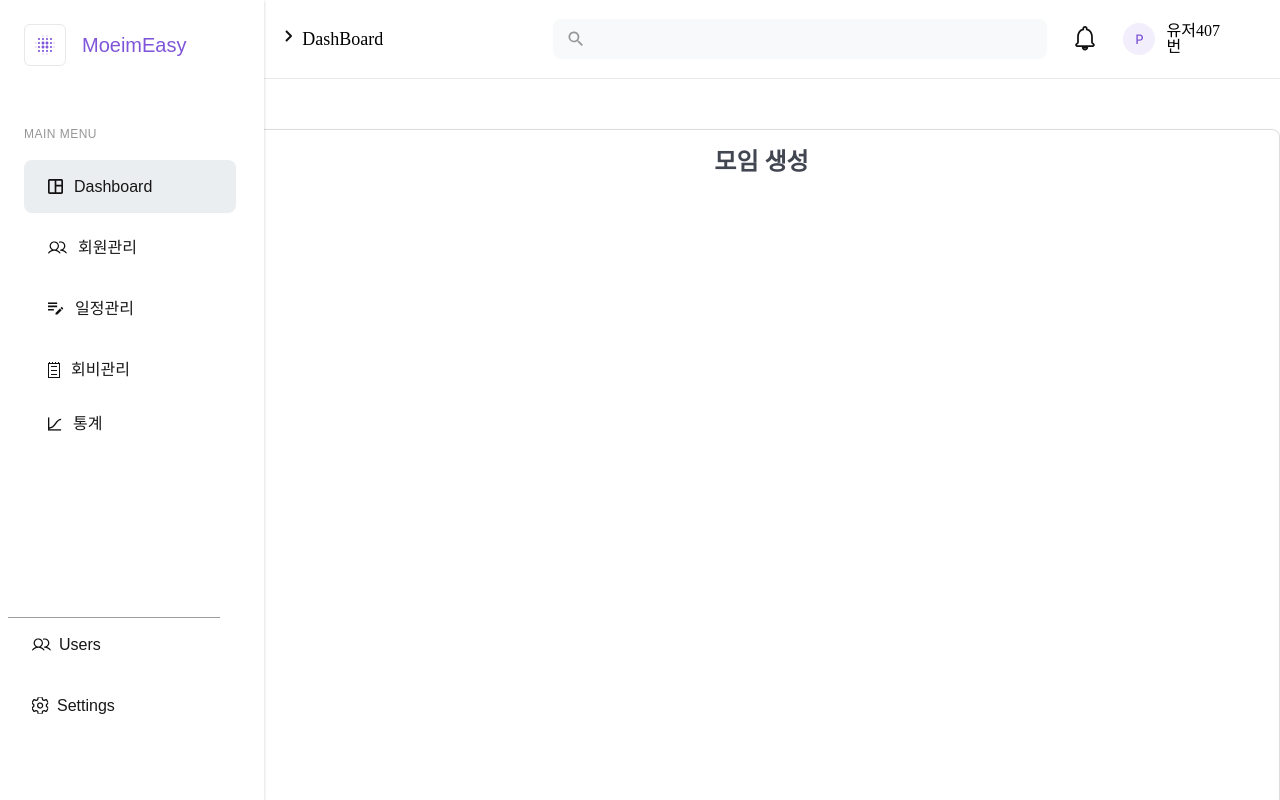
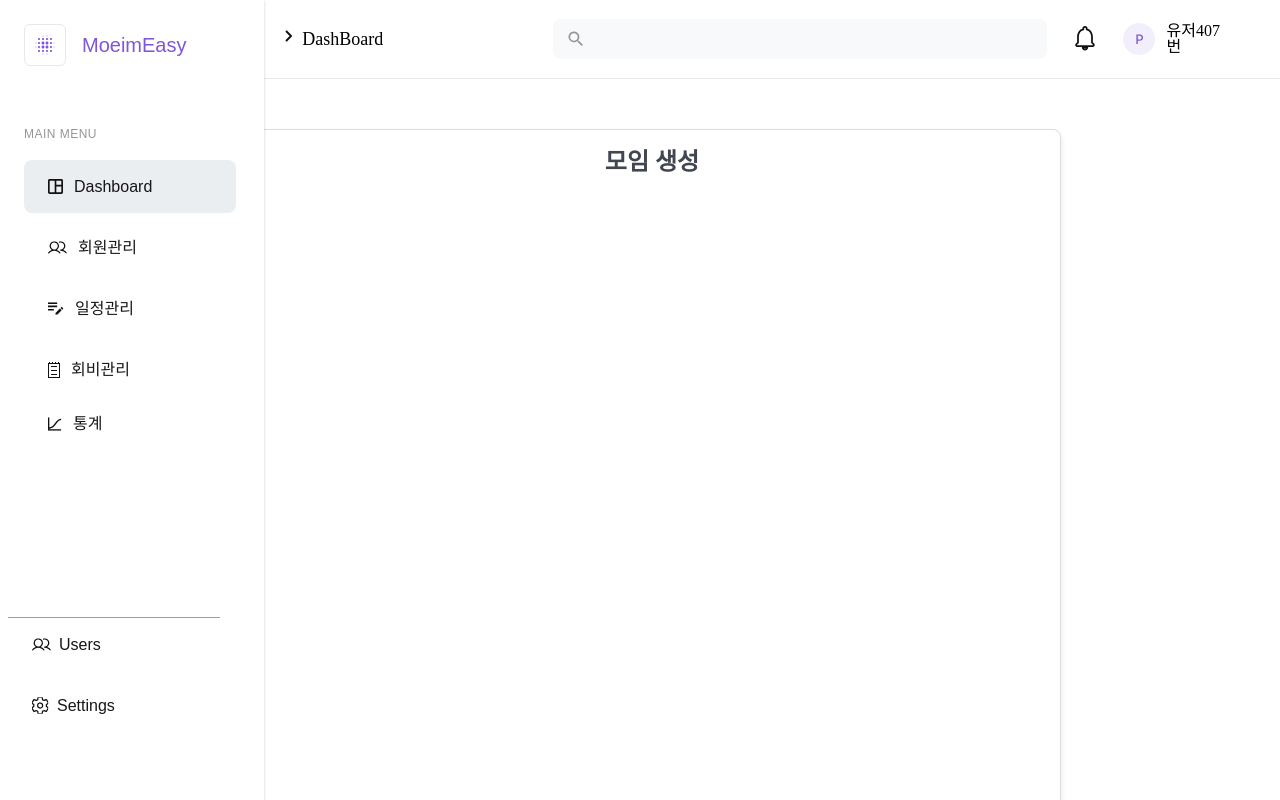
Before and after one commit to lxxeugene/moimeasy, a Vue app in the folder frontend/: page /moeim-select in a window 1280 px wide. Both pictures are taken after a click on the button "운영자 권한". Shown: the top 800 px of the page. Built offline with nearby package versions, Linux system fonts and the light colour scheme.

Commit message:
docs: 문서수정

```diff
--- a/frontend/src/views/CreateMoeim.vue
+++ b/frontend/src/views/moeim/CreateMoeimVue.vue
@@ -60,7 +60,8 @@ export default {
 
 <style scoped>
 .moeim-create-container {
-  min-width: 400px;
+  width: 800px;
+  min-width: 800px;
   margin: 50px auto;
   padding: 20px;
   border: 1px solid #ddd;
--- a/frontend/src/views/EnterMoeim.vue
+++ b/frontend/src/views/moeim/EnterMoeimVue.vue
@@ -69,6 +69,7 @@ export default {
 
 <style scoped>
 .moeim-enter-container {
+  width: 400px;
   min-width: 400px;
   margin: 50px auto;
   padding: 20px;
--- a/frontend/src/views/MoeimSelect.vue
+++ b/frontend/src/views/moeim/MoeimSelectVue.vue
@@ -27,6 +27,7 @@
   <style scoped>
   /* 컨테이너 스타일 */
   .authority-container {
+    width: 400px;
     min-width: 400px;
     margin: 50px auto;
     padding: 20px;
--- a/frontend/src/views/InviteUser.vue
+++ b/frontend/src/views/user/InviteUserVue.vue
@@ -66,6 +66,7 @@ export default {
 
 <style scoped>
 .invite-container {
+  width: 400px;
   max-width: 600px;
   margin: 0 auto;
   padding: 20px;
--- a/frontend/src/views/UserManage.vue
+++ b/frontend/src/views/user/UserManageVue.vue
@@ -46,6 +46,7 @@
 
   <style scoped>
   .member-container {
+    width: 400px;
     max-width: 1200px;
     margin: 0 auto;
     padding: 20px;
```
Also changed, not shown: frontend/src/router/index.js (+8 -8 lines), frontend/src/views/HomeVue.vue (renamed from frontend/src/views/Home.vue), frontend/src/views/login/LoginVue.vue (renamed from frontend/src/views/Login.vue), frontend/src/views/login/SignupVue.vue (renamed from frontend/src/views/Signup.vue), 1 other file (tests, documents, lock files or other folders).
